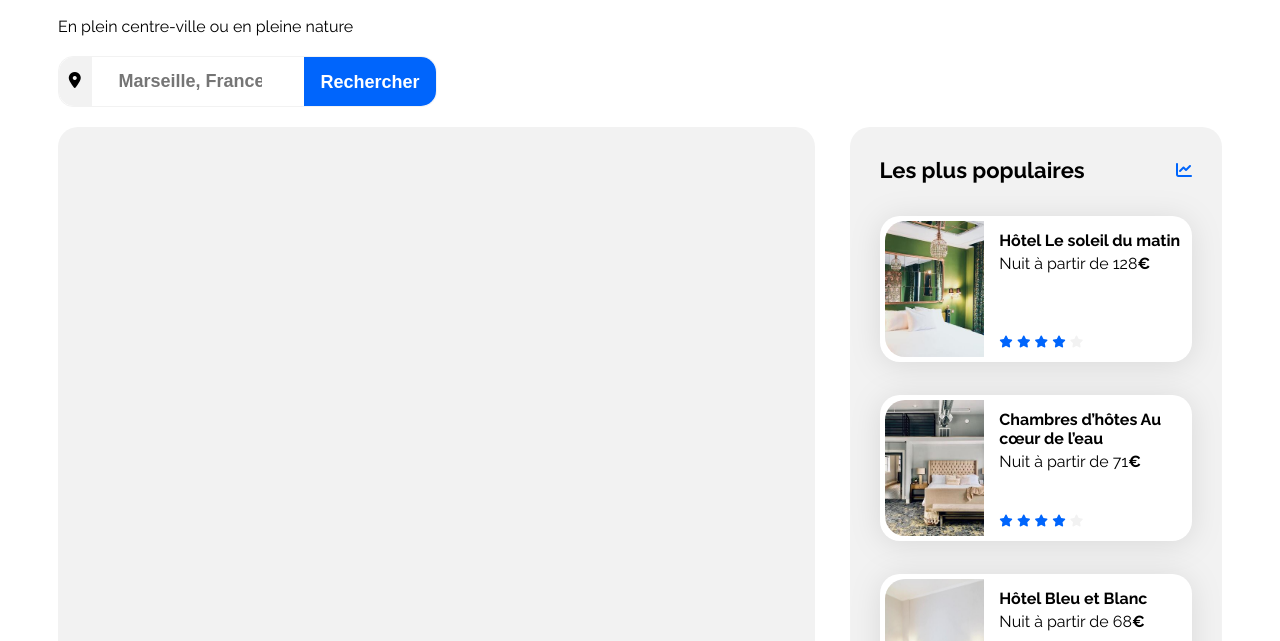
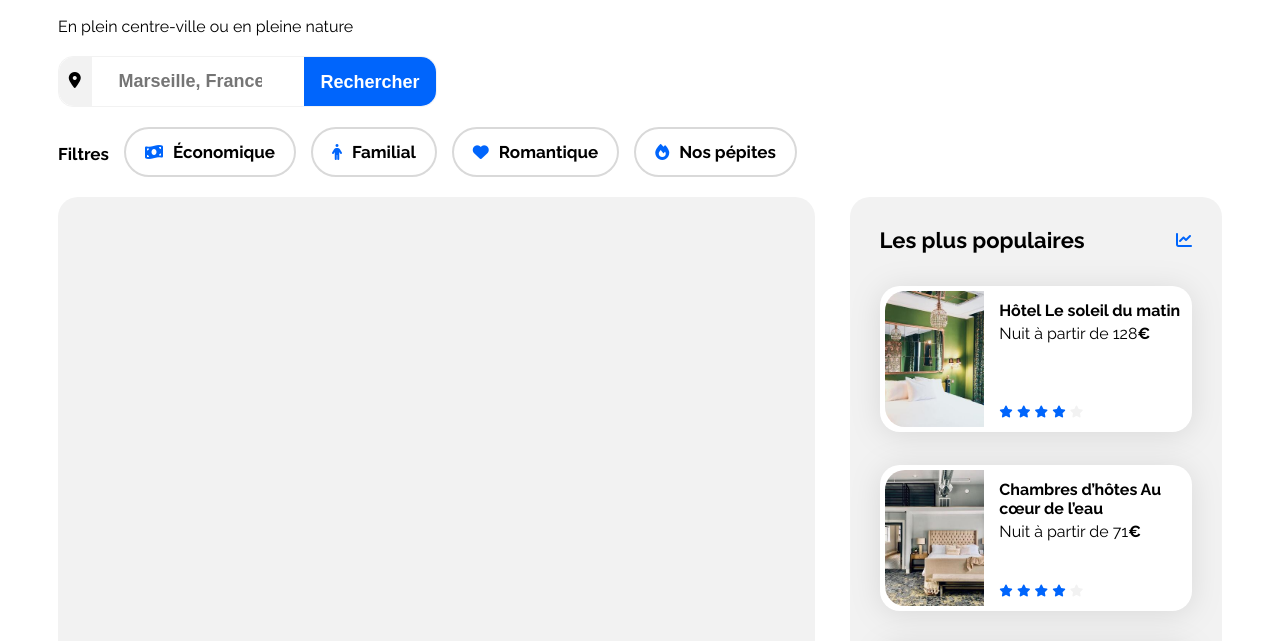
Before and after one commit to M2Triki/Booki, a plain HTML site: page index.html in a window 1280 px wide. Shown: the part 83-724 px from the top of the page. Drawn offline with Linux system fonts and the light colour scheme.

Commit message:
Fin modification section Filterbar

```diff
--- a/css/style.css
+++ b/css/style.css
@@ -90,6 +90,10 @@ a {
     max-width: 61px;
 }
 
+i {
+    color: #0065FC;
+}
+
 
 /****** Info Group ***********/
 .search-bar {
@@ -148,6 +152,31 @@ a {
 }
 
 
+
+.filterbar {
+    display: flex;
+    gap: 15px;
+    width: 758px;
+    height: 50px;
+
+    margin-bottom: 20px;
+}
+
+.filtertext p {
+    font-size: 17px;
+    font-weight: 700;
+    color: black;
+}
+
+.bouton-filtres {
+    display: flex;
+    align-items: center;
+    border: 2px solid #D9D9D9;
+    border-radius: 25px;
+    padding: 4px 19px 4px 19px;
+    gap: 10px;
+
+}
 
 
 /****** Hebergements And Populaires ***********/
--- a/index.html
+++ b/index.html
@@ -38,6 +38,26 @@
                     <div class="div-icon"><i class="icon fa-solid fa-location-dot"></i></div>
                     <div><input class="barreRecherche" type="search" placeholder="Marseille, France"></div>
                     <div><input class="div-rechercher" type="submit" value="Rechercher"></div>
+                </div>
+
+                <div class="filterbar filtertext">
+                        <p>Filtres</p>
+                        <div class="bouton-filtres">
+                            <i class="fa-solid fa-money-bill-wave"></i>
+                            <p>Économique</p>
+                        </div>
+                        <div class="bouton-filtres">
+                            <i class="fa-solid fa-person"></i>
+                            <p>Familial</p>
+                        </div>
+                        <div class="bouton-filtres">
+                            <i class="fa-solid fa-heart"></i>
+                            <p>Romantique</p>
+                        </div>
+                        <div class="bouton-filtres">
+                            <i class="fa-solid fa-fire"></i>
+                            <p>Nos pépites</p>
+                        </div>
                 </div>
             </section>
 
```
